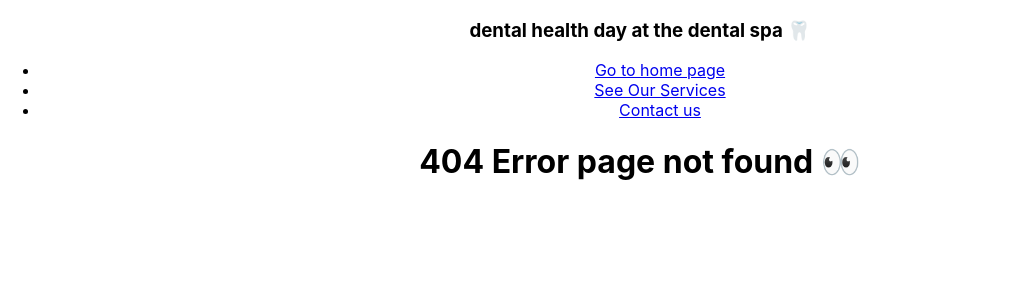
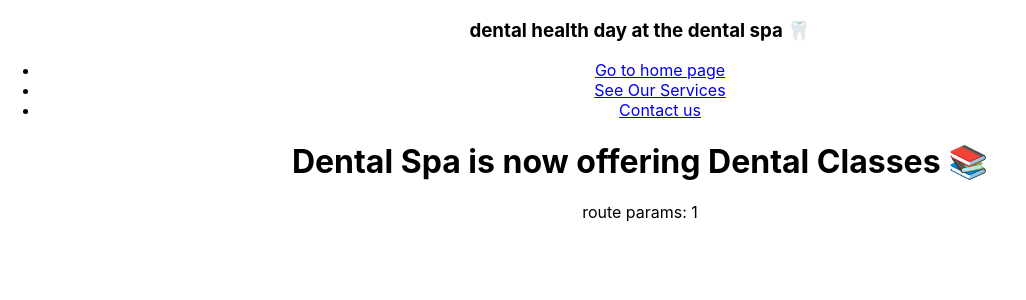
Before and after one commit to ga-sei-lessons/sf-dental-spa, a React (Create React App) app: page /classes/1 in a window 1280 px wide. Before the commit this address had no page. Shown: the top 300 px of the page, without its empty margins (0-1026 px from the left). Built offline with nearby package versions, Linux system fonts and the light colour scheme.

Commit message:
breaktime

```diff
--- a/src/App.js
+++ b/src/App.js
@@ -6,6 +6,8 @@ import Header from './components/layout/Header'
 import NotFound from './components/pages/NotFound'
 import Add from './components/pages/Add'
 import Service from './components/pages/Service'
+import Classes from'./components/pages/Classes'
+import GetIdFromParams from './components/GetIdFromParams';
 // three things needed to define routes with react-router-dom
 import {
   BrowserRouter as Router, // alias browser router => router
@@ -57,6 +59,10 @@ function App() {
               element={<Add />}
             />
 
+            <Route
+              path="/classes/:classId"
+              element={<GetIdFromParams ClassComponent={Classes} />}
+            />
             {/* 404 ROUTE MUST BE ON BOTTOM */}
             <Route
               path='*'
--- /dev/null
+++ b/src/components/GetIdFromParams.jsx
@@ -0,0 +1,6 @@
+import { useParams } from "react-router-dom";
+
+export default function GetIdFromParams({ ClassComponent }) {
+  const params = useParams()
+  return <ClassComponent params={params} />
+}
--- /dev/null
+++ b/src/components/pages/Classes.jsx
@@ -0,0 +1,13 @@
+import { Component } from "react"
+
+export default class Classes extends Component {
+  render() {
+    const { classId } = this.props.params
+    return (
+      <div>
+        <h1>Dental Spa is now offering Dental Classes 📚</h1>
+        <p>route params: {classId}</p>
+      </div>
+    )
+  }
+}
```
